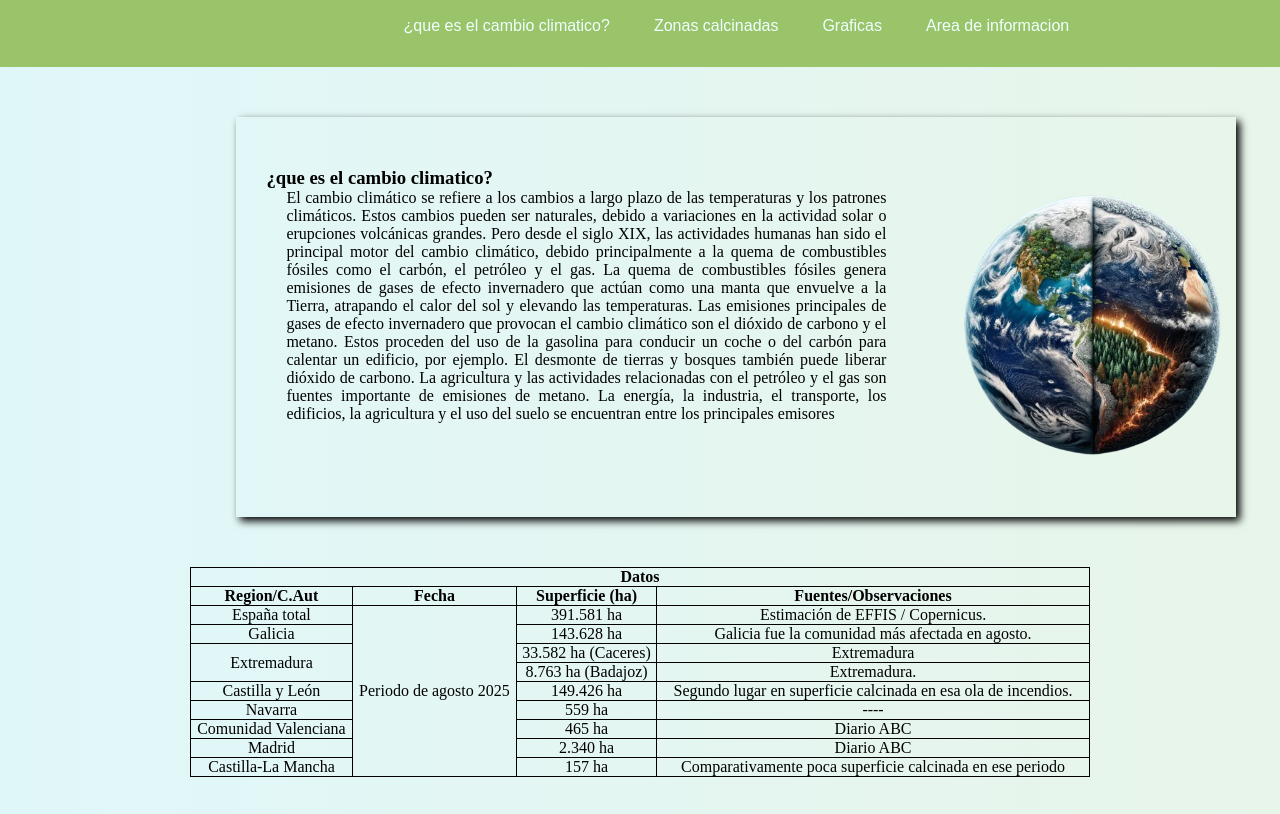
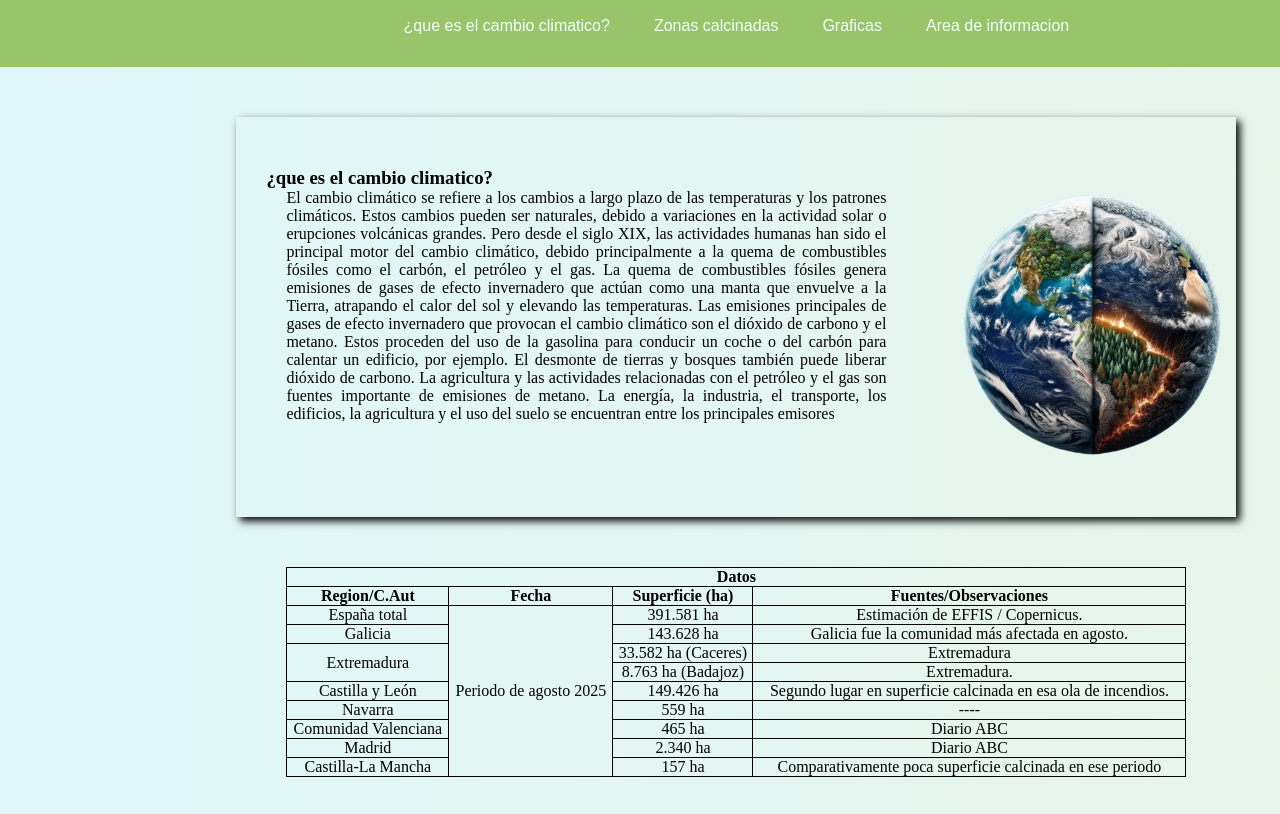
Before and after one commit to PabloP05/Evaluacion-inicial-DIW, a plain HTML site: page index.html in a window 1280 px wide. Shown: the part 82-896 px from the top of the page. Drawn offline with Linux system fonts and the light colour scheme.

Commit message:
Add files via upload

```diff
--- a/style.css
+++ b/style.css
@@ -3,9 +3,13 @@
     padding: 0;
 
 }
+html{
+background: linear-gradient(to right, #e0f7fa, #e8f5e9);
+}
 
 body{
-    margin: 0;
+    width: 1472.8px;
+    margin: 0 auto;
     padding: 0;
     background: linear-gradient(to right, #e0f7fa, #e8f5e9);
 }
@@ -77,7 +81,8 @@ img{
 table{
     border: 1px, solid, black;
     border-collapse: collapse;
-    margin: auto;
+    margin-left: 286.4px;
+    margin-right: 286.4px;
     margin-top: 30px;
     width: 900px;
     text-align: center;
```
